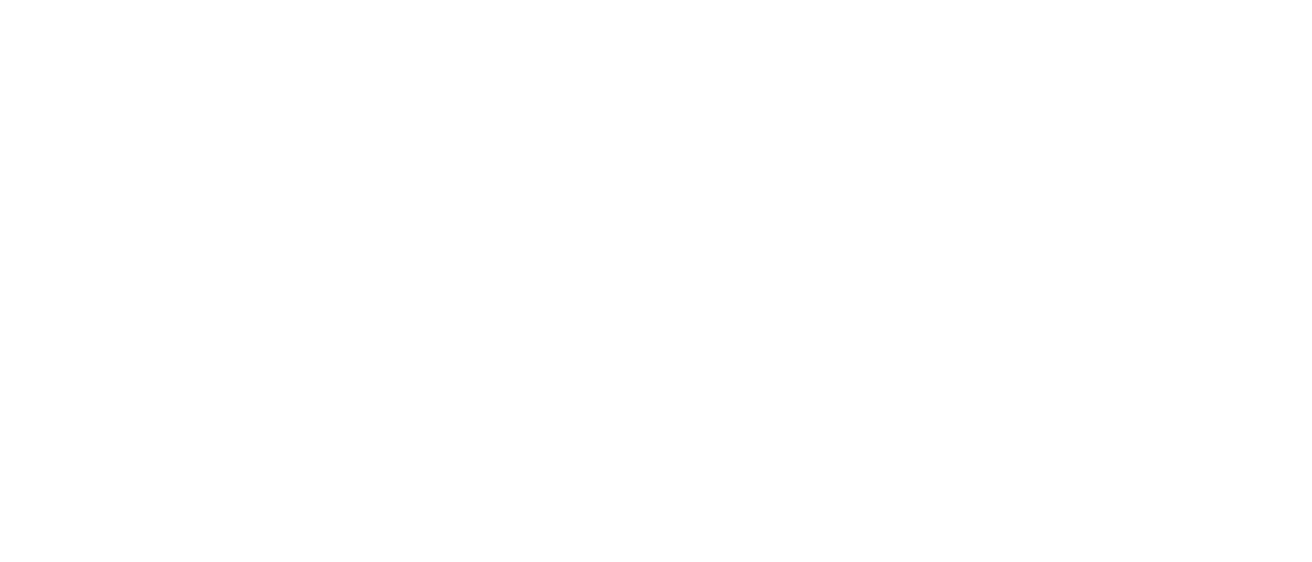
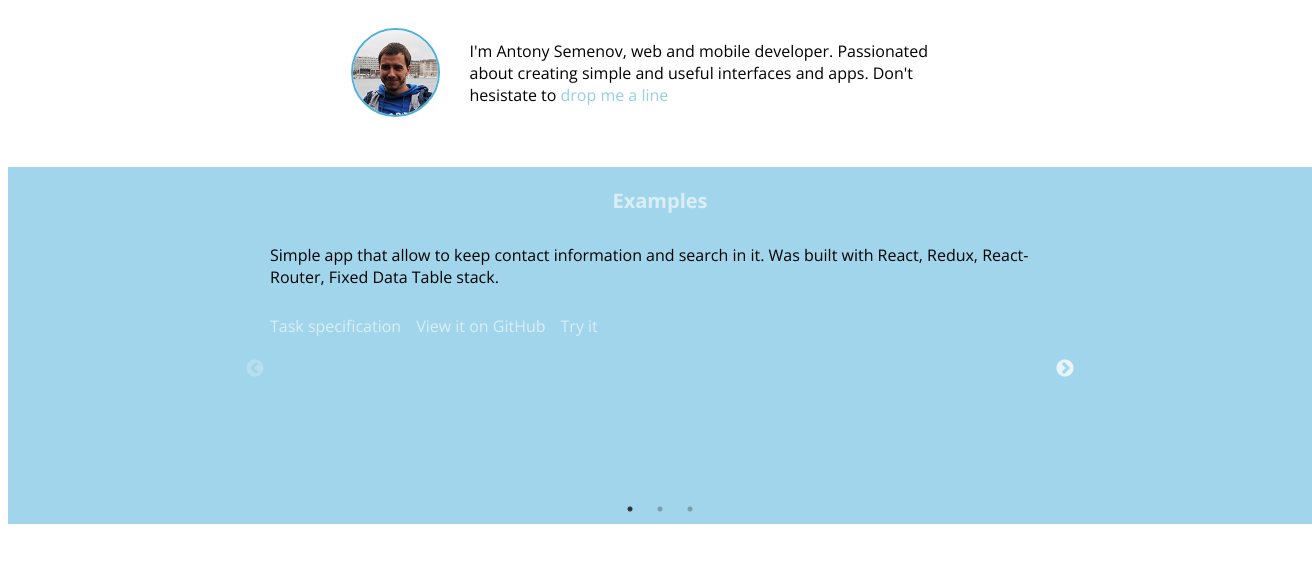
Before and after one commit to anta-semenov/anta-semenov.github.io, a React app: page / in a window 1280 px wide. Shown: the whole page, 1312 px wide, since content can reach past the window. Built offline with nearby package versions, Linux system fonts and the light colour scheme.

Commit message:
first version

```diff
--- a/localizations/basic.json
+++ b/localizations/basic.json
@@ -1,6 +1,7 @@
 {
   "%about": "I'm Antony Semenov, web and mobile developer. Passionated about creating simple and useful interfaces and apps. Don't hesistate to ",
   "%mailLink": "drop me a line",
+  "%examples": "Examples",
   "%gitHubLink": "View it on GitHub",
   "%tryItLink": "Try it",
 
@@ -13,7 +14,7 @@
   "%currencyCalc.TaskLink": "Task specification (in Russian)",
 
   "%todo.Description": "Todo app that was insired by GTD. I use it for my own projects.",
-  "%todo.Description2": "There were used a range of technologies for making this app nice looking and useful. React, Redux, React-Router, React DnD, React Motion, Draft.js, Firebase",
+  "%todo.Description2": "There were used a range of technologies for making this app nice looking and useful. React, Redux, React-Router, React DnD, React Motion, Draft.js, Firebase.",
   "%todo.MaxSite.Title": "If you like design of this app, ",
   "%todo.MaxSite.Link": "there's an author"
 }
--- a/server.js
+++ b/server.js
@@ -6,10 +6,10 @@ new WebpackDevServer(webpack(config), {
   publicPath: config.output.publicPath,
   hot: true,
   historyApiFallback: true
-}).listen(3001, '0.0.0.0', function (err, result) {
+}).listen(3002, '0.0.0.0', function (err, result) {
   if (err) {
     console.log(err);
   }
 
-  console.log('Listening at localhost:3001');
+  console.log('Listening at localhost:3002');
 });
--- /dev/null
+++ b/src/components/about/About.js
@@ -0,0 +1,17 @@
+import React from 'react'
+import './About.less'
+import image from '../../images/photo.png'
+
+const About = () => (
+  <div className='about-container'>
+    <div className='about'>
+      <img className='about__image' src={image}/>
+      <div className='about__text'>
+        {'%about'.loc()}
+        <a className='about__mail-link' href='mailto:anta.semenov@gmail.com'>{'%mailLink'.loc()}</a>
+      </div>
+    </div>
+  </div>
+)
+
+export default About
--- /dev/null
+++ b/src/components/about/About.less
@@ -0,0 +1,40 @@
+@import '../../constants/styleVariables.less';
+
+.about-container {
+  width: 100%;
+
+  display: flex;
+  flex-direction: column;
+  align-items: center;
+}
+
+.about {
+  display: flex;
+  flex-flow: column;
+  align-items: center;
+  padding-bottom: 30px;
+}
+
+@media screen and (min-width: 500px) {
+  .about {
+    flex-flow: row nowrap;
+  }
+}
+
+.about__text {
+  max-width: 480px;
+  padding-left: 10px;
+}
+
+.about__image {
+  border: 2px solid @color-acsent;
+  margin: 20px;
+  border-radius: 50%;
+  height: 85px;
+  width: 85px;
+  flex-shrink: 0;
+}
+
+.about__mail-link {
+  .link();
+}
--- a/src/components/app/App.js
+++ b/src/components/app/App.js
@@ -1,9 +1,12 @@
 import React from 'react'
 import './App.less'
+import About from '../about/About'
+import Examples from '../examples/Examples'
 
 const App = () => (
   <div className='app'>
-
+    <About />
+    <Examples />
   </div>
 )
 
--- a/src/components/app/App.less
+++ b/src/components/app/App.less
@@ -2,4 +2,9 @@
 
 .app {
   font-family: 'Open Sans', sans-serif;
+  font-size: @font-size-basic;
+  color: rgb(0, 0, 0);
+  -webkit-text-size-adjust: none;
+
+  align-items: center;
 }
--- /dev/null
+++ b/src/components/examples/Examples.js
@@ -0,0 +1,60 @@
+import React from 'react'
+import './Examples.less'
+import Slider from 'react-slick'
+import contactKeeperPdf from '../../media/contactKeeper.pdf'
+import 'slick-carousel/slick/slick-theme.less'
+import 'slick-carousel/slick/slick.less'
+
+
+const settings = {
+  className:'examples',
+  dots: true,
+  arrows: true,
+  infinite: false,
+  speed: 500,
+  slidesToShow: 1,
+  slidesToScroll: 1,
+  swipeToSlide: true
+}
+
+const Examples = () => (
+  <div className='examples-background'>
+    <div className='examples-header'>{'%examples'.loc()}</div>
+    <div className='examples-container'>
+      <Slider {...settings} >
+        <div className='example__slide'>
+          <div className='example__description'>{'%contactKeeper.Description'.loc()}</div>
+          <div className='example__link-container'>
+            <a className='example__link' target='blank' href={contactKeeperPdf} >{'%contactKeeper.TaskLink'.loc()}</a>
+            <a className='example__link' target='blank' href='http://github.com/anta-semenov/contact-keeper' >{'%gitHubLink'.loc()}</a>
+            <a className='example__link' target='blank' href='http://contact-keeper.antonsemenov.ml' >{'%tryItLink'.loc()}</a>
+          </div>
+        </div>
+        <div className='example__slide'>
+          <div className='example__description'>{'%currencyCalc.Description'.loc()}</div>
+          <div className='example__description'>{'%currencyCalc.Description2'.loc()}</div>
+          <div className='example__description'>{'%currencyCalc.Description3'.loc()}</div>
+          <div className='example__link-container'>
+            <a className='example__link' target='blank' href='http://datalaboratory.ru/events/developer-2/' >{'%currencyCalc.TaskLink'.loc()}</a>
+            <a className='example__link' target='blank' href='http://github.com/anta-semenov/currency-calc-test-exercise' >{'%gitHubLink'.loc()}</a>
+            <a className='example__link' target='blank' href='http://currency-calc.antonsemenov.ml' >{'%tryItLink'.loc()}</a>
+          </div>
+        </div>
+        <div className='example__slide'>
+          <div className='example__description'>{'%todo.Description'.loc()}</div>
+          <div className='example__description'>{'%todo.Description2'.loc()}</div>
+          <div>
+            {'%todo.MaxSite.Title'.loc()}
+            <a className='example__link' target='blank' href='http://maxsemenov.com' >{'%todo.MaxSite.Link'.loc()}</a>
+          </div>
+          <div className='example__link-container'>
+            <a className='example__link' target='blank' href='http://github.com/anta-semenov/ToDoProject' >{'%gitHubLink'.loc()}</a>
+            <a className='example__link' target='blank' href='http://todo.antonsemenov.ml' >{'%tryItLink'.loc()}</a>
+          </div>
+        </div>
+      </Slider>
+    </div>
+  </div>
+)
+
+export default Examples
--- /dev/null
+++ b/src/components/examples/Examples.less
@@ -0,0 +1,78 @@
+@import '../../constants/styleVariables';
+
+.examples-background {
+  width: 100%;
+  background-color: lighten(@color-acsent, 20%);
+
+  padding: 0 20px;
+
+  display: flex;
+  flex-flow: column;
+  align-items: center;
+}
+
+.examples-container {
+  width: 95%;
+  max-width: 800px;
+  padding: 30px 15px;
+  margin: 0 30px;
+
+  background-color: lighten(@color-acsent, 20%);
+}
+
+.examples-header {
+  color: @color-link;
+  font-size: @font-size-large;
+  font-weight: @font-weight-bold;
+
+  opacity: 0.6;
+
+  padding: 20px 0 0 0;
+}
+
+.examples {
+  margin: 0 10px;
+  height: 480px;
+}
+
+@media screen and (min-width: 390px) {
+  .examples {
+    height: 400px;
+  }
+}
+
+@media screen and (min-width: 500px) {
+  .examples {
+    height: 350px;
+  }
+}
+
+@media screen and (min-width: 600px) {
+  .examples {
+    height: 250px;
+  }
+}
+
+.example__link {
+  .link(@color-link);
+  padding-right: 15px;
+}
+
+.example__slide {}
+
+.example__description {
+  padding-bottom: 7px;
+}
+
+.example__link-container {
+  padding-top: 20px;
+
+  display: flex;
+  flex-direction: column;
+}
+
+@media screen and (min-width: 510px) {
+  .example__link-container {
+    flex-flow: row nowrap;
+  }
+}
--- a/src/constants/styleVariables.less
+++ b/src/constants/styleVariables.less
@@ -1,9 +1,12 @@
 //Colors
+@color-acsent: #4cb0da;
+@color-link: #ffffff;
+@color-link-hover: @color-acsent;
 
 //Font Sizes
-@font-size-small: 10px;
-@font-size-basic: 12px;
-@font-size-large: 14px;
+@font-size-small: 14px;
+@font-size-basic: 16px;
+@font-size-large: 20px;
 @font-size-header: 20px;
 
 //Font weight
@@ -12,3 +15,17 @@
 @font-weight-bold: 600;
 
 //Sizes
+
+//Mixins
+.link(@color: @color-acsent) {
+  color: @color;
+  font-weight: @font-weight-medium;
+  text-decoration: none;
+  display: inline;
+  opacity: 0.6;
+  transition: opacity 200ms;
+
+  &:hover {
+    opacity: 1;
+  }
+}
--- a/src/index.js
+++ b/src/index.js
@@ -3,4 +3,9 @@ import React from 'react'
 import ReactDOM from 'react-dom'
 import App from './components/app/App'
 
+//Add alias for l10n
+String.prototype.loc = function () {
+  return this.toLocaleString()
+}
+
 ReactDOM.render(<App />, document.getElementById('root'))
--- a/webpack.config.dev.js
+++ b/webpack.config.dev.js
@@ -5,7 +5,7 @@ var HtmlWebpackPlugin = require('html-webpack-plugin');
 module.exports = {
   devtool: 'eval',
   entry: [
-    'webpack-dev-server/client?http://0.0.0.0:3001',
+    'webpack-dev-server/client?http://0.0.0.0:3002',
     'webpack/hot/only-dev-server',
     './src/index'
   ],
@@ -24,13 +24,28 @@ module.exports = {
   module: {
     loaders: [{
       test: /\.js$/,
-      loaders: ['react-hot', 'babel'],
+      loaders: ['babel'],
       include: path.join(__dirname, 'src')
+    },
+    {
+      test: /\.(jpg|png|gif|eot|svg|ttf|woff|woff2)(\?.*)?$/,
+      include: [path.join(__dirname, 'src'), path.join(__dirname, 'node_modules')],
+      loader: 'file',
+      query: {name: 'media/[name].[ext]'}
+    },
+    {
+      test: /\.(mp4|webm|pdf)(\?.*)?$/,
+      include: path.join(__dirname, 'src'),
+      loader: 'url',
+      query: {
+        limit: 10000,
+        name: 'media/[name].[ext]'
+      }
     },
     {
       test: /\.less$/,
       loader: 'style-loader!css-loader!postcss-loader!less-loader',
-      include: path.join(__dirname, 'src')
+      include: [path.join(__dirname, 'src'), path.join(__dirname, 'node_modules')]
     }],
     postcss: function () {
       return [require('autoprefixer')];
--- a/webpack.config.prod.js
+++ b/webpack.config.prod.js
@@ -53,6 +53,12 @@ module.exports = {
         include: path.join(__dirname, 'src')
       },
       {
+        test: /\.(jpg|png|gif|eot|svg|ttf|woff|woff2)(\?.*)?$/,
+        include: [path.join(__dirname, 'src')],
+        loader: 'file',
+        query: {name: 'images/[name].[ext]'}
+      },
+      {
         test: /\.less/,
         loader: ExtractTextPlugin.extract('css!postcss!less'),
         include: path.join(__dirname, 'src')
```
Also changed, not shown: localizations/russian.json (+5 -4 lines), package.json (+7 -1 lines), src/images/photo.png (added), 1 other file.
